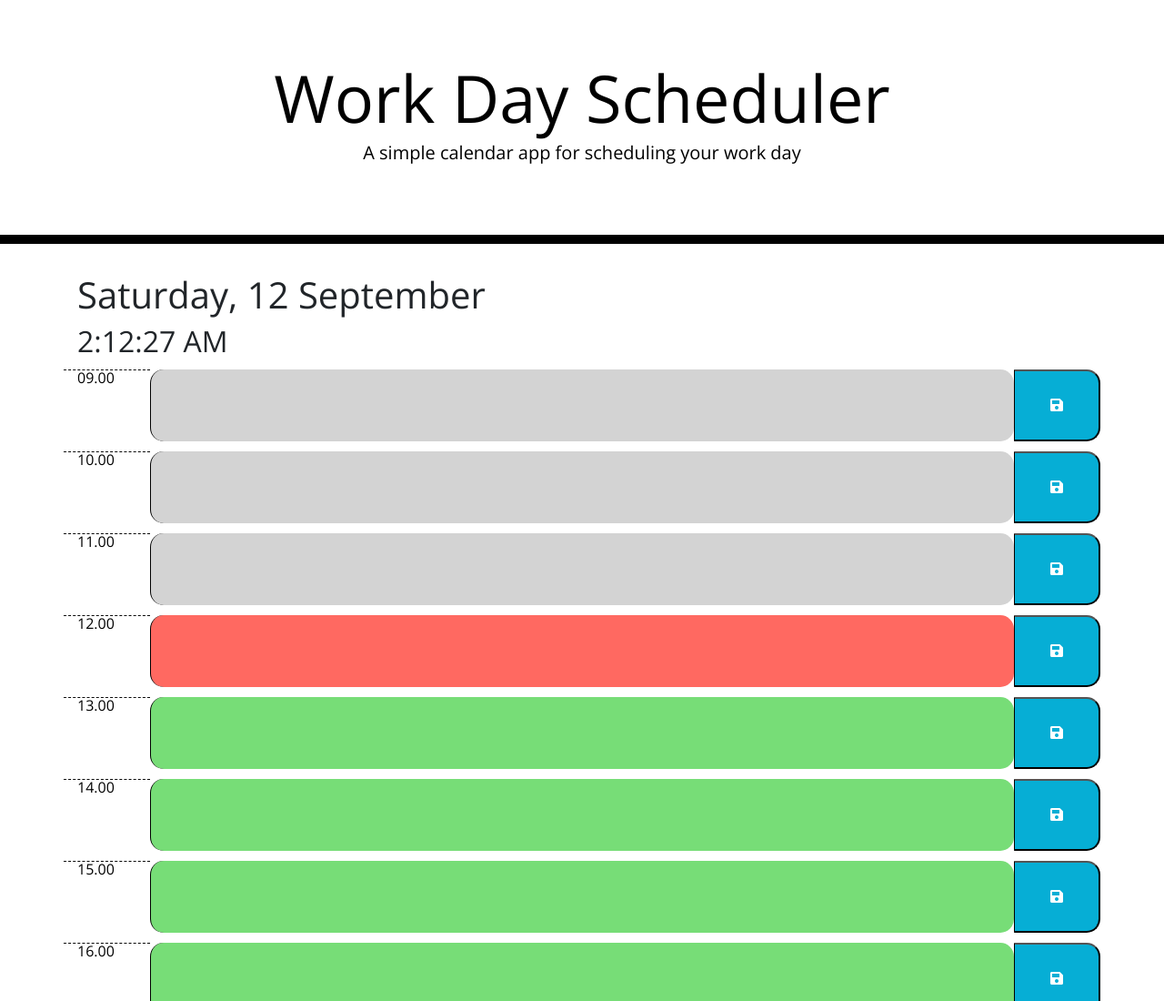
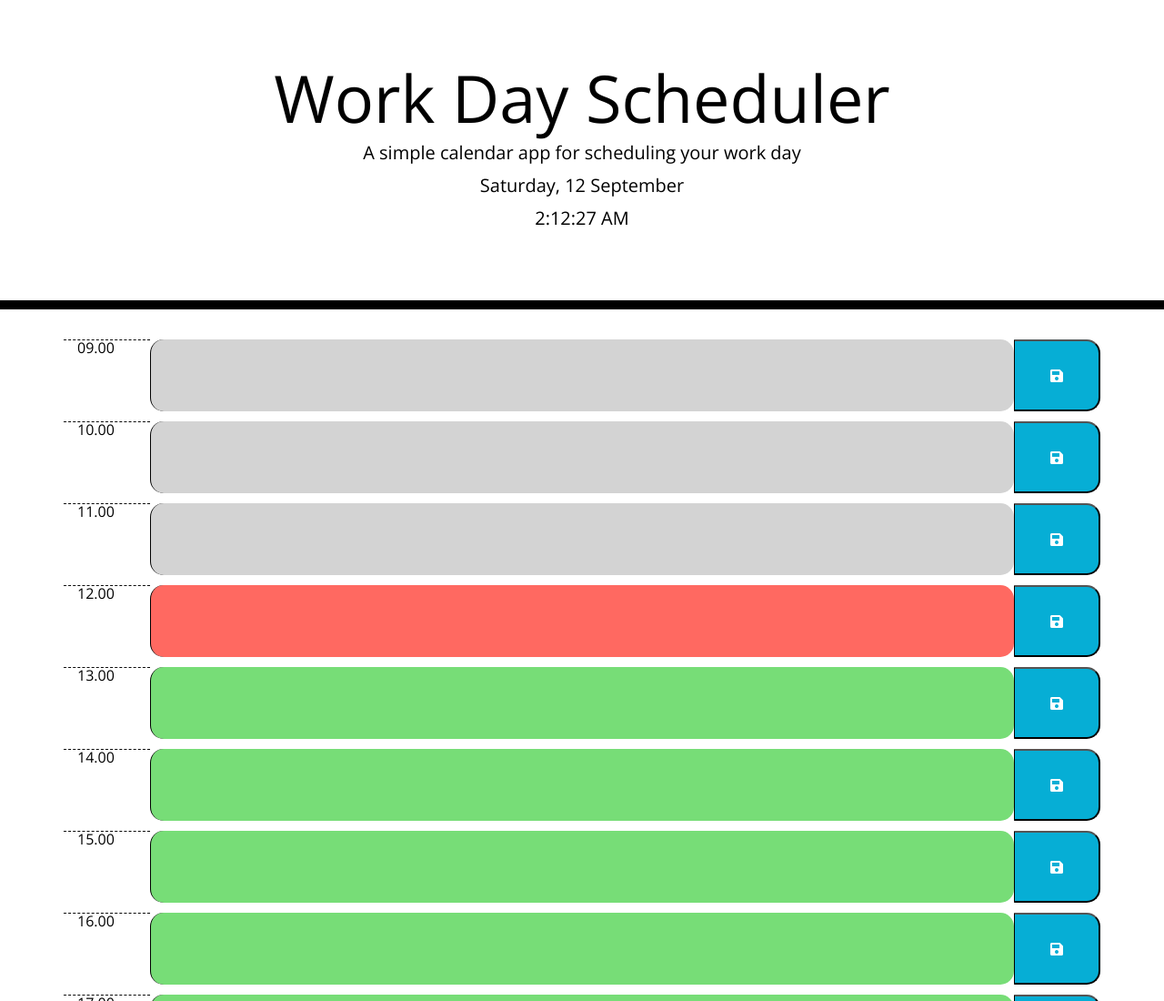
Before and after one commit to judeclark19/workday-planner, a plain HTML site: page Develop/index.html in a window 1280 px wide. Shown: the top 1100 px of the page at 91% size. Drawn offline with nearby package versions, Linux system fonts and the light colour scheme.

Commit message:
I see where we were supposed to add the current date in the jumbotron. moved it there

```diff
--- a/Develop/index.html
+++ b/Develop/index.html
@@ -27,10 +27,9 @@
       <h1 class="display-3">Work Day Scheduler</h1>
       <p class="lead">A simple calendar app for scheduling your work day</p>
       <p id="currentDay" class="lead"></p>
+      <p id="current-time" class="lead">The current time is:</p>
     </header>
     <div class="container">
-      <h1 id="todays-date"></h1>
-      <h2 id="current-time">The current time is:</h2>
       <!-- Reference for an agenda row after it is dynamically built
       <div class="row time-block">
         <div class="col-sm-1 hour">08.00</div>
--- a/Develop/script.js
+++ b/Develop/script.js
@@ -7,7 +7,7 @@ $(function () {
   // var currentHour = moment().format("HH");
   var currentDate = now.format("dddd, D MMMM");
 
-  $("#todays-date").text(currentDate);
+  $("#currentDay").text(currentDate);
 
   setInterval(function () {
     var d = new Date();
```
